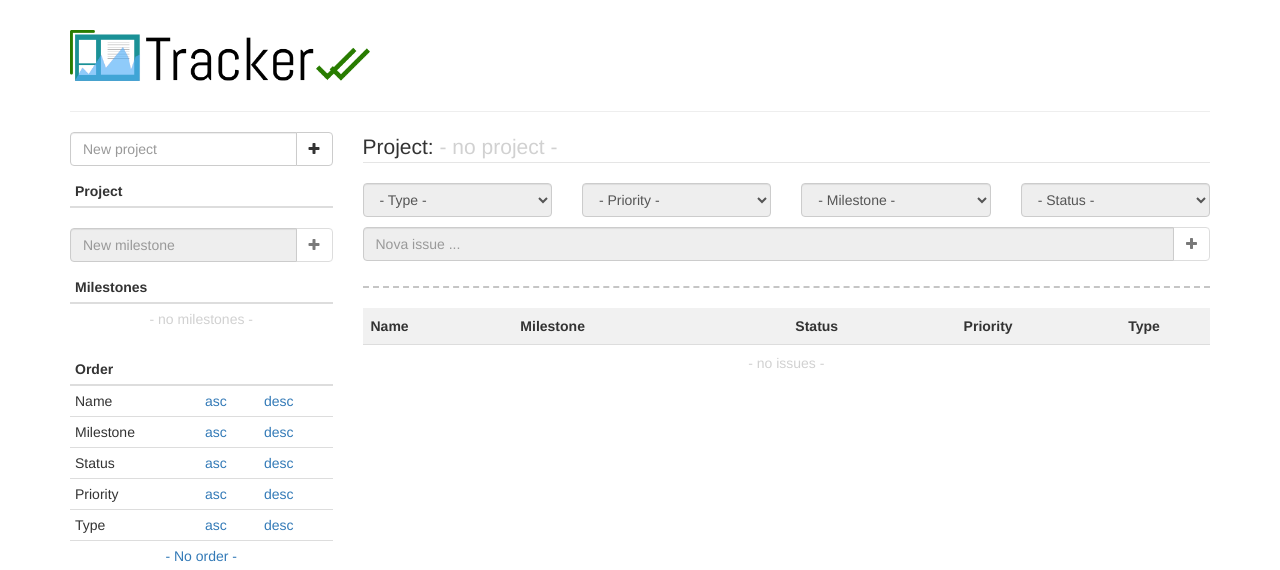
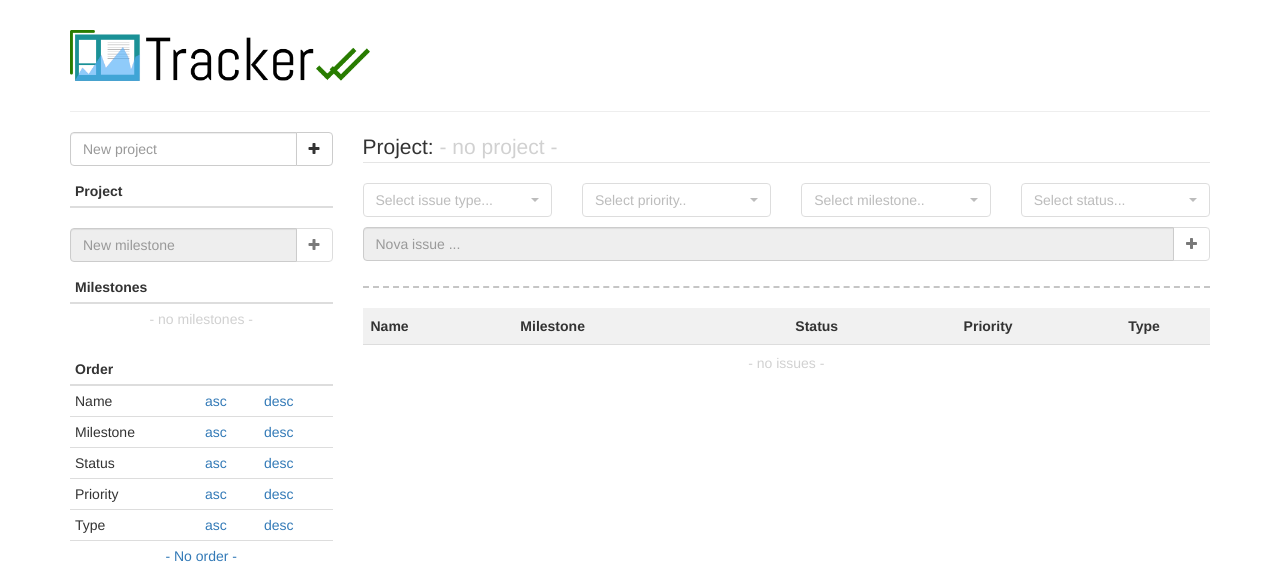
Before and after one commit to ProgramadorLivre/issue-tracker, a Flask app: page / in a window 1280 px wide. Shown: the top 570 px of the page. Run offline with Flask 2, Linux system fonts and the light colour scheme; data that the repository does not hold is empty; some libraries are stand-ins or nearby versions.

Commit message:
Selectboxes style with bootstrap-select

```diff
--- a/bower.json
+++ b/bower.json
@@ -24,6 +24,7 @@
   ],
   "dependencies": {
     "bootstrap": "^3.3.6",
-    "font-awesome": "fontawesome#^4.5.0"
+    "font-awesome": "fontawesome#^4.5.0",
+    "bootstrap-select": "^1.10.0"
   }
 }
--- a/static/js/index.js
+++ b/static/js/index.js
@@ -190,4 +190,10 @@ $(document).ready(function(){
     };
     $(".delete-m-btn").click(fc_delete_m);
 
+    $('.selectpicker').selectpicker({
+      // style: 'btn-primary',
+      width: "100%"
+    });
+
+
 });
--- a/templates/index.html
+++ b/templates/index.html
@@ -19,6 +19,7 @@
 
     <link rel="stylesheet" href="/static/bower_components/bootstrap/dist/css/bootstrap.min.css">
     <link rel="stylesheet" href="/static/bower_components/font-awesome/css/font-awesome.min.css">
+    <link rel="stylesheet" href="/static/bower_components/bootstrap-select/dist/css/bootstrap-select.min.css">
     <link rel="stylesheet" href="/static/css/index.css">
 
 </head>
@@ -147,32 +148,28 @@
 
                 <div class="row">
                     <div class="col-lg-3">
-                        <select name="type" id="type" class="form-control">
-                            <option value=""> - Type - </option>
+                        <select name="type" id="type" class="selectpicker  show-tick show-menu-arrow" title="Select issue type...">
                             <option value="bug">Bug</option>
                             <option value="melhoria">Melhoria</option>
                             <option value="tarefa">Tarefa</option>
                         </select>
                     </div>
                     <div class="col-lg-3">
-                        <select name="priority" id="priority" class="form-control">
-                            <option value=""> - Priority - </option>
+                        <select name="priority" id="priority" class="selectpicker  show-tick show-menu-arrow"  title="Select priority..">
                             <option value="alta">Alta</option>
                             <option value="media">Média</option>
                             <option value="baixa">Baixa</option>
                         </select>
                     </div>
                     <div class="col-lg-3">
-                        <select name="milestone" id="milestone" class="form-control">
-                            <option value=""> - Milestone - </option>
+                        <select name="milestone" id="milestone" class="selectpicker  show-tick show-menu-arrow" title="Select milestone..">
                             {%for mil in milestones%}
                             <option value="{{mil.eid}}" {%if milestone and mil.eid == milestone.eid%}selected{%endif%}>{{mil.name}}</option>
                             {%endfor%}
                         </select>
                     </div>
                     <div class="col-lg-3">
-                        <select name="status" id="status" class="form-control">
-                            <option value=""> - Status - </option>
+                        <select name="status" id="status" class="selectpicker  show-tick show-menu-arrow" title="Select status...">
                             <option value="backlog"> Backlog</option>
                             <option value="programada"> Programada </option>
                             <option value="emandamento"> Em andamento </option>
@@ -302,6 +299,7 @@
 
     <script typet="text/javascript" src="/static/bower_components/jquery/dist/jquery.min.js"></script>
     <script typet="text/javascript" src="/static/bower_components/bootstrap/dist/js/bootstrap.min.js"></script>
+    <script typet="text/javascript" src="/static/bower_components/bootstrap-select/dist/js/bootstrap-select.min.js"></script>
     <script typet="text/javascript" src="/static/js/index.js"></script>
 
 </body>
```
